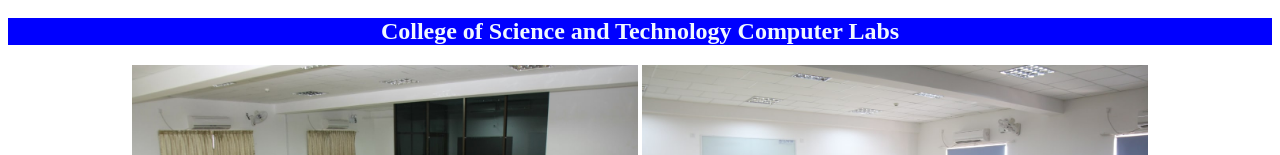
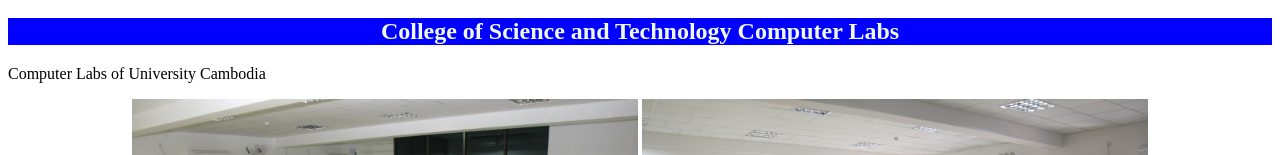
Before and after one commit to LayheangKris/assigement2, a plain HTML site: page index.html in a window 1280 px wide. Shown: the part 653-808 px from the top of the page. Drawn offline with Linux system fonts and the light colour scheme; a web font is replaced by a local one.

Commit message:
Update index.html

```diff
--- a/index.html
+++ b/index.html
@@ -96,6 +96,7 @@ th, td {
     </div>
 
     <div>
+        <P style="center">Computer Labs of University Cambodia</P>
         <center>
         <img src="pic4.jpg" class="img-fluid" style="max-width:40%;height:auto;">
         <img src="pic2.jpg" class="img-fluid" style="max-width:40%;height:auto;">
```
